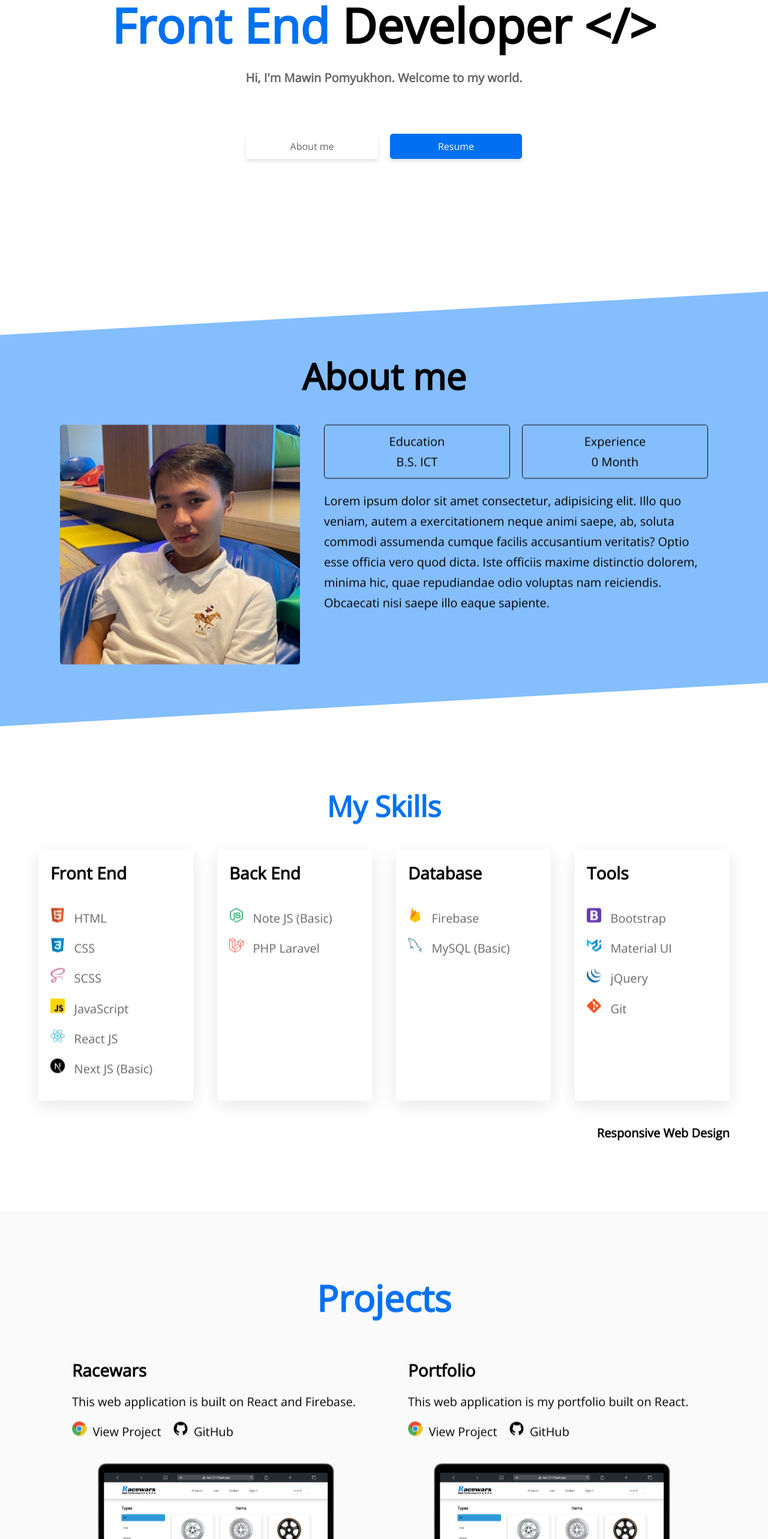
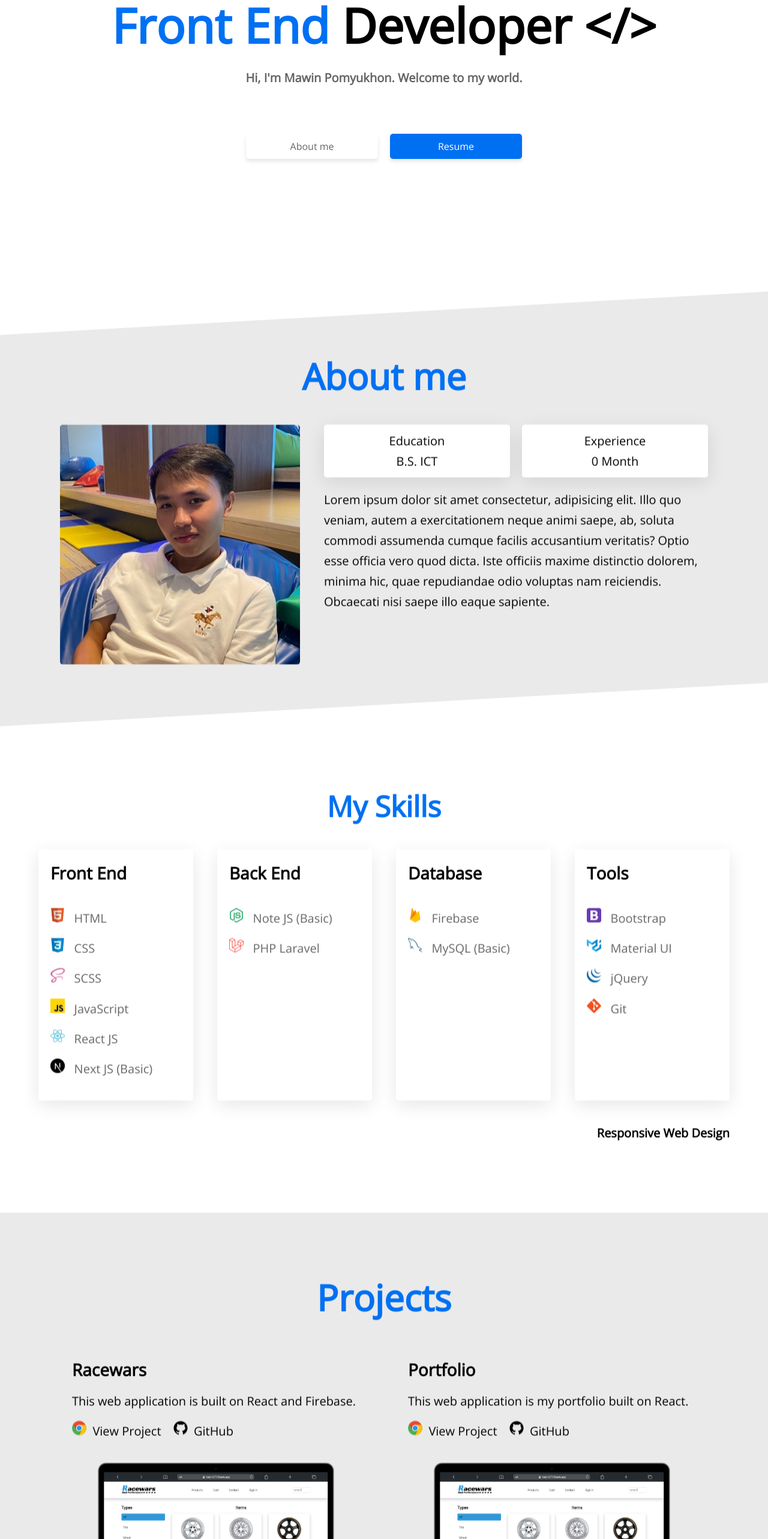
Before and after one commit to mawin-pyk/Portfolio, a React (Create React App) app: page / in a window 1280 px wide. Shown: the part 234-2800 px from the top of the page at 60% size. Built offline with nearby package versions, Linux system fonts and the light colour scheme.

Commit message:
Edit theme

```diff
--- a/src/App.css
+++ b/src/App.css
@@ -11,10 +11,8 @@ body {
     --gray: #666666;
     --white: #ffffff;
     --blue: #0070f3;
-    --secondary-blue: #85beff;
     --red: #df4759;
-    --border: #eaeaea;
-    --background: #fafafa;
+    --secondary-gray: #eaeaea;
     --white-rgba: rgba(255, 255, 255, 0.9);
 }
 
--- a/src/styles/about.css
+++ b/src/styles/about.css
@@ -1,6 +1,6 @@
 .About {
     min-height: 80vh;
-    background-color: var(--secondary-blue);
+    background-color: var(--secondary-gray);
     clip-path: polygon(0 5%, 100% 0, 100% 95%, 0 100%);
 }
 
@@ -12,6 +12,7 @@
 
 .about-content h1 {
     margin-bottom: 40px;
+    color: var(--blue);
     font-size: 4.8rem;
     text-align: center;
 }
@@ -48,8 +49,9 @@
 .about__experience {
     padding: 10px;
     text-align: center;
-    border: 1px solid var(--black);
     border-radius: 5px;
+    background-color: var(--white);
+    box-shadow: 0px 8px 30px 0px rgba(0, 0, 0, 0.1);
 }
 
 @media only screen and (min-width: 768px) {
--- a/src/styles/contact.css
+++ b/src/styles/contact.css
@@ -52,7 +52,7 @@
     box-sizing: border-box;
     display: block;
     font-size: 1.6rem;
-    border: 4px solid var(--border);
+    border: 4px solid var(--secondary-gray);
     border-radius: 5px;
     outline: none;
 }
--- a/src/styles/footer.css
+++ b/src/styles/footer.css
@@ -1,6 +1,6 @@
 .Footer {
     border-top: 1px solid var(--border);
-    background-color: var(--background);
+    background-color: var(--secondary-gray);
 }
 
 .footer-content {
--- a/src/styles/project.css
+++ b/src/styles/project.css
@@ -1,8 +1,6 @@
 .Project {
     min-height: 80vh;
-    border-top: 1px solid var(--border);
-    border-bottom: 1px solid var(--border);
-    background-color: var(--background);
+    background-color: var(--secondary-gray);
 }
 
 .project-content {
@@ -35,7 +33,7 @@
 }
 
 .project__image:hover {
-    background-color: var(--secondary-blue);
+    background-color: var(--white);
 }
 
 .project__image:hover .image-effect {
```
